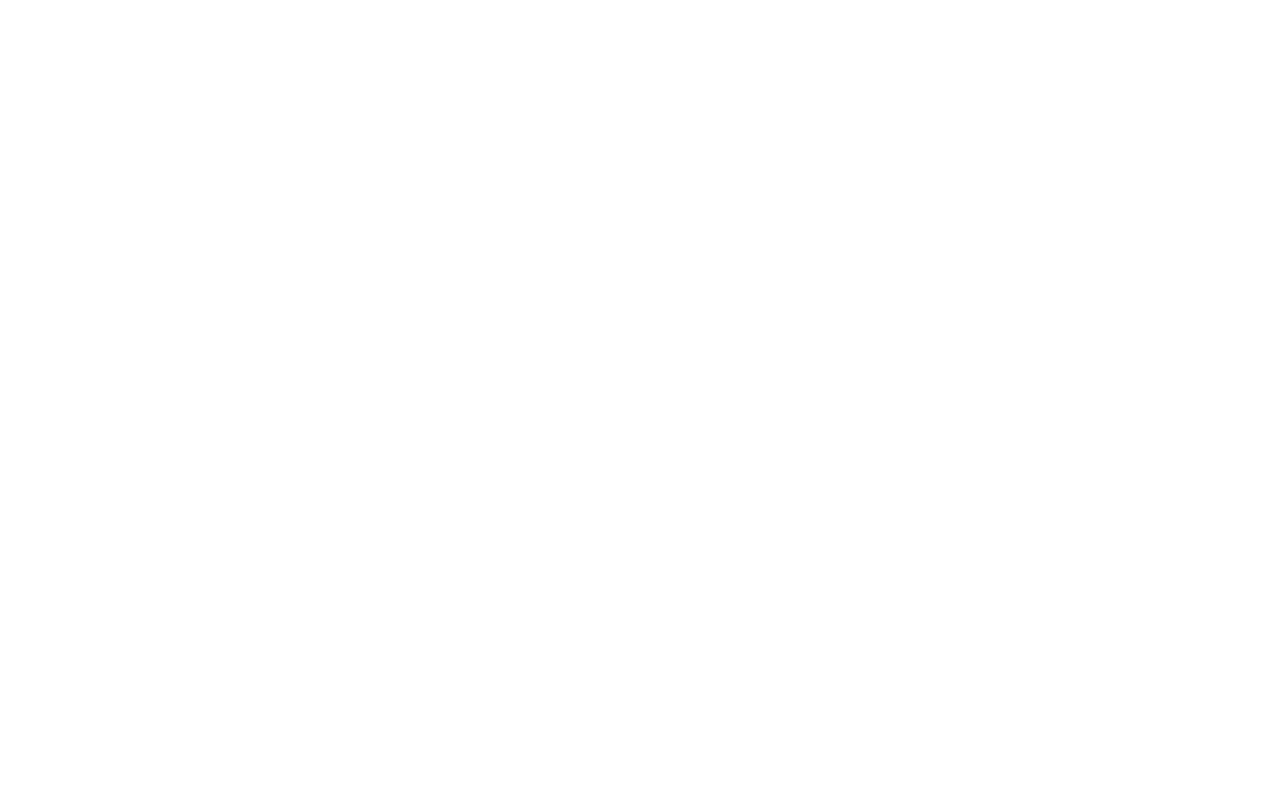
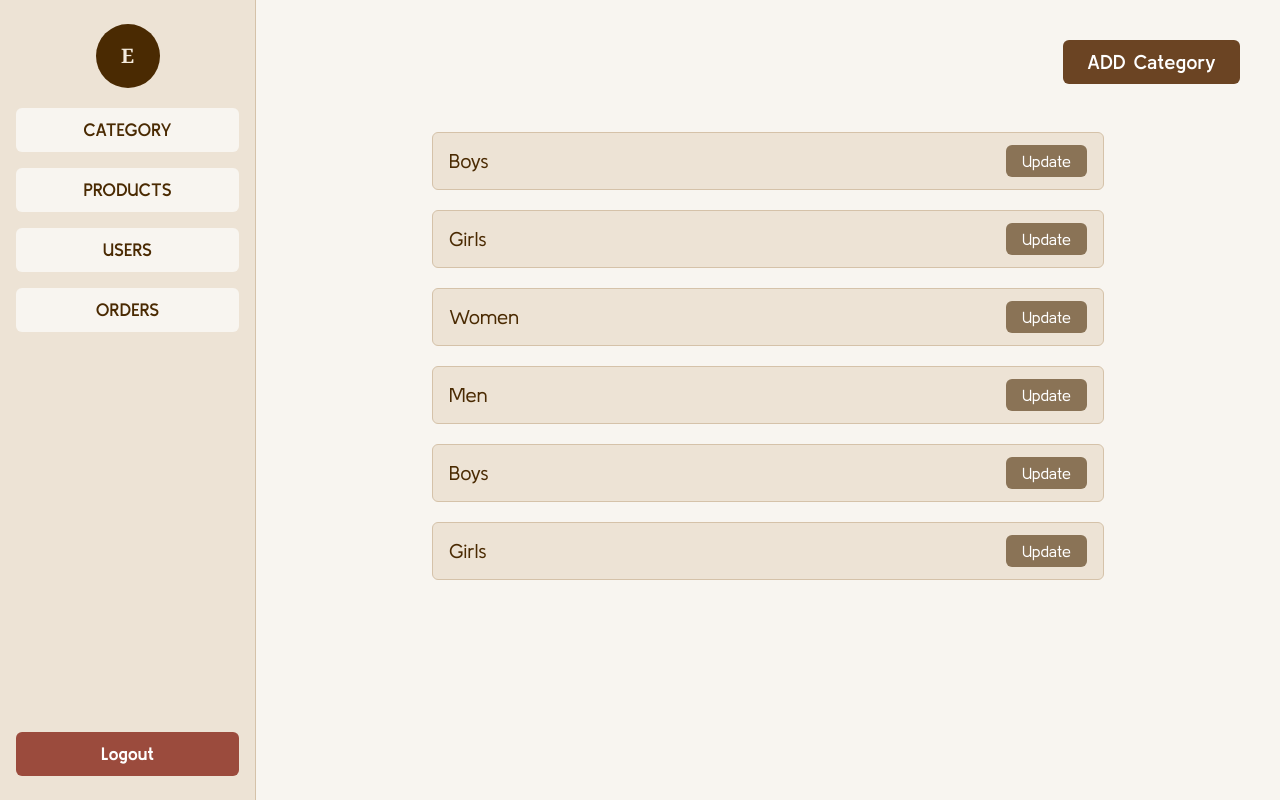
Before and after one commit to arpitjoshi24/Elvora, a Next.js app in the folder frontend/: page /Admin_Category in a window 1280 px wide. Built offline with nearby package versions, Linux system fonts and the light colour scheme.

Commit message:
Admin Category

```diff
--- a/frontend/app/Admin_Category/page.tsx
+++ b/frontend/app/Admin_Category/page.tsx
@@ -1,9 +1,105 @@
-import React from 'react'
+
+import React from "react";
 
 export default function page() {
   return (
-    <div>
+    <>
+      <div className="flex min-h-screen bg-[#F8F5F0]">
 
-    </div>
-  )
+        {/* Sidebar */}
+        <div className="w-1/4 max-w-64 bg-[#EDE3D5] border-r border-[#D5C2A9] flex flex-col items-center py-6 px-4">
+
+          {/* Logo */}
+          <div className="w-16 h-16 rounded-full bg-[#4A2A02] flex items-center justify-center text-xl font-serif font-bold text-[#F5EBDD] mb-5">
+            E
+          </div>
+
+          {/* Navigation */}
+          <div className="flex flex-col gap-4 w-full">
+
+            <button className="w-full bg-[#F8F5F0] text-[#4A2A02] hover:bg-[#D5C2A9] rounded-md py-2 text-lg font-semibold">
+              CATEGORY
+            </button>
+
+            <button className="w-full bg-[#F8F5F0] text-[#4A2A02] hover:bg-[#D5C2A9] rounded-md py-2 text-lg font-semibold">
+              PRODUCTS
+            </button>
+
+            <button className="w-full bg-[#F8F5F0] text-[#4A2A02] hover:bg-[#D5C2A9] rounded-md py-2 text-lg font-semibold">
+              USERS
+            </button>
+
+            <button className="w-full bg-[#F8F5F0] text-[#4A2A02] hover:bg-[#D5C2A9] rounded-md py-2 text-lg font-semibold">
+              ORDERS
+            </button>
+
+          </div>
+
+          {/* Logout */}
+          <button className="mt-auto w-full bg-[#9B4B3D] hover:bg-[#823C31] text-white font-bold rounded-md py-2 text-lg">
+            Logout
+          </button>
+
+        </div>
+
+        {/* Main Content */}
+        <div className="flex-1 p-8 md:p-10">
+
+          <div className="flex justify-end mb-12">
+            <button className="bg-[#6B4423] hover:bg-[#4A2A02] text-white px-6 py-2 rounded-md text-xl font-semibold">
+              ADD Category
+            </button>
+          </div>
+
+          {/* Category List */}
+          <div className="max-w-2xl mx-auto space-y-5">
+
+            <div className="flex items-center justify-between bg-[#EDE3D5] border border-[#D5C2A9] rounded-md px-4 py-3">
+              <span className="text-xl text-[#4A2A02] font-medium">Boys</span>
+              <button className="bg-[#8A7356] hover:bg-[#6B4423] text-white px-4 py-1 rounded-md">
+                Update
+              </button>
+            </div>
+
+            <div className="flex items-center justify-between bg-[#EDE3D5] border border-[#D5C2A9] rounded-md px-4 py-3">
+              <span className="text-xl text-[#4A2A02] font-medium">Girls</span>
+              <button className="bg-[#8A7356] hover:bg-[#6B4423] text-white px-4 py-1 rounded-md">
+                Update
+              </button>
+            </div>
+
+            <div className="flex items-center justify-between bg-[#EDE3D5] border border-[#D5C2A9] rounded-md px-4 py-3">
+              <span className="text-xl text-[#4A2A02] font-medium">Women</span>
+              <button className="bg-[#8A7356] hover:bg-[#6B4423] text-white px-4 py-1 rounded-md">
+                Update
+              </button>
+            </div>
+
+            <div className="flex items-center justify-between bg-[#EDE3D5] border border-[#D5C2A9] rounded-md px-4 py-3">
+              <span className="text-xl text-[#4A2A02] font-medium">Men</span>
+              <button className="bg-[#8A7356] hover:bg-[#6B4423] text-white px-4 py-1 rounded-md">
+                Update
+              </button>
+            </div>
+
+            <div className="flex items-center justify-between bg-[#EDE3D5] border border-[#D5C2A9] rounded-md px-4 py-3">
+              <span className="text-xl text-[#4A2A02] font-medium">Boys</span>
+              <button className="bg-[#8A7356] hover:bg-[#6B4423] text-white px-4 py-1 rounded-md">
+                Update
+              </button>
+            </div>
+
+            <div className="flex items-center justify-between bg-[#EDE3D5] border border-[#D5C2A9] rounded-md px-4 py-3">
+              <span className="text-xl text-[#4A2A02] font-medium">Girls</span>
+              <button className="bg-[#8A7356] hover:bg-[#6B4423] text-white px-4 py-1 rounded-md">
+                Update
+              </button>
+            </div>
+
+          </div>
+        </div>
+
+      </div>
+    </>
+  );
 }
```
